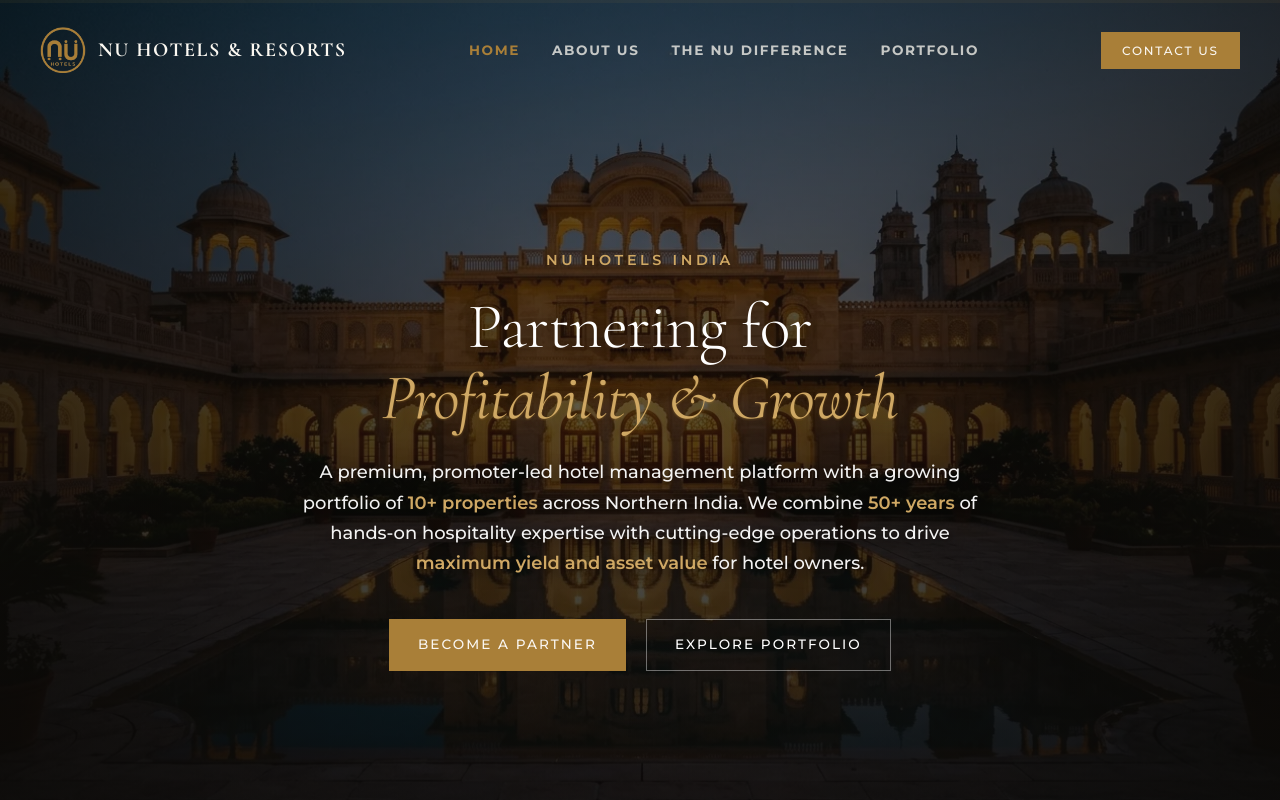
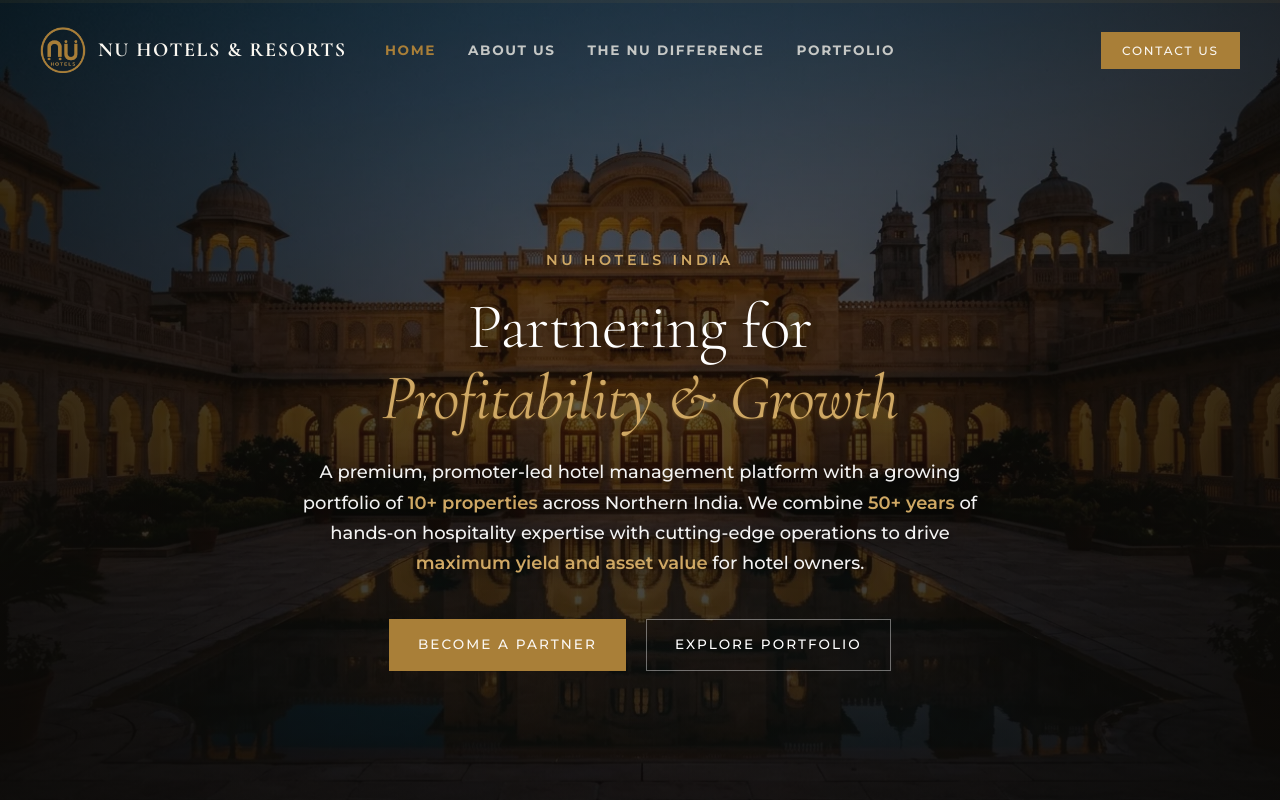
Before and after one commit to HitaineBindal/Nu, a React (Vite) app: page / in a window 1280 px wide. Shown: the top 800 px of the page. Built offline with nearby package versions, Linux system fonts and the light colour scheme.

Commit message:
design: center header navigation options inside navbar container

```diff
--- a/src/App.css
+++ b/src/App.css
@@ -44,6 +44,7 @@
   margin: 0 auto;
   padding: 0 40px; /* Standard site-wide padding */
   transition: padding 0.4s ease;
+  position: relative;
 }
 
 /* High contrast white/cream text overrides for the transparent header state */
@@ -134,6 +135,9 @@
 }
 
 .nav-links {
+  position: absolute;
+  left: 50%;
+  transform: translateX(-50%);
   display: flex;
   align-items: center;
   gap: 32px;
```
